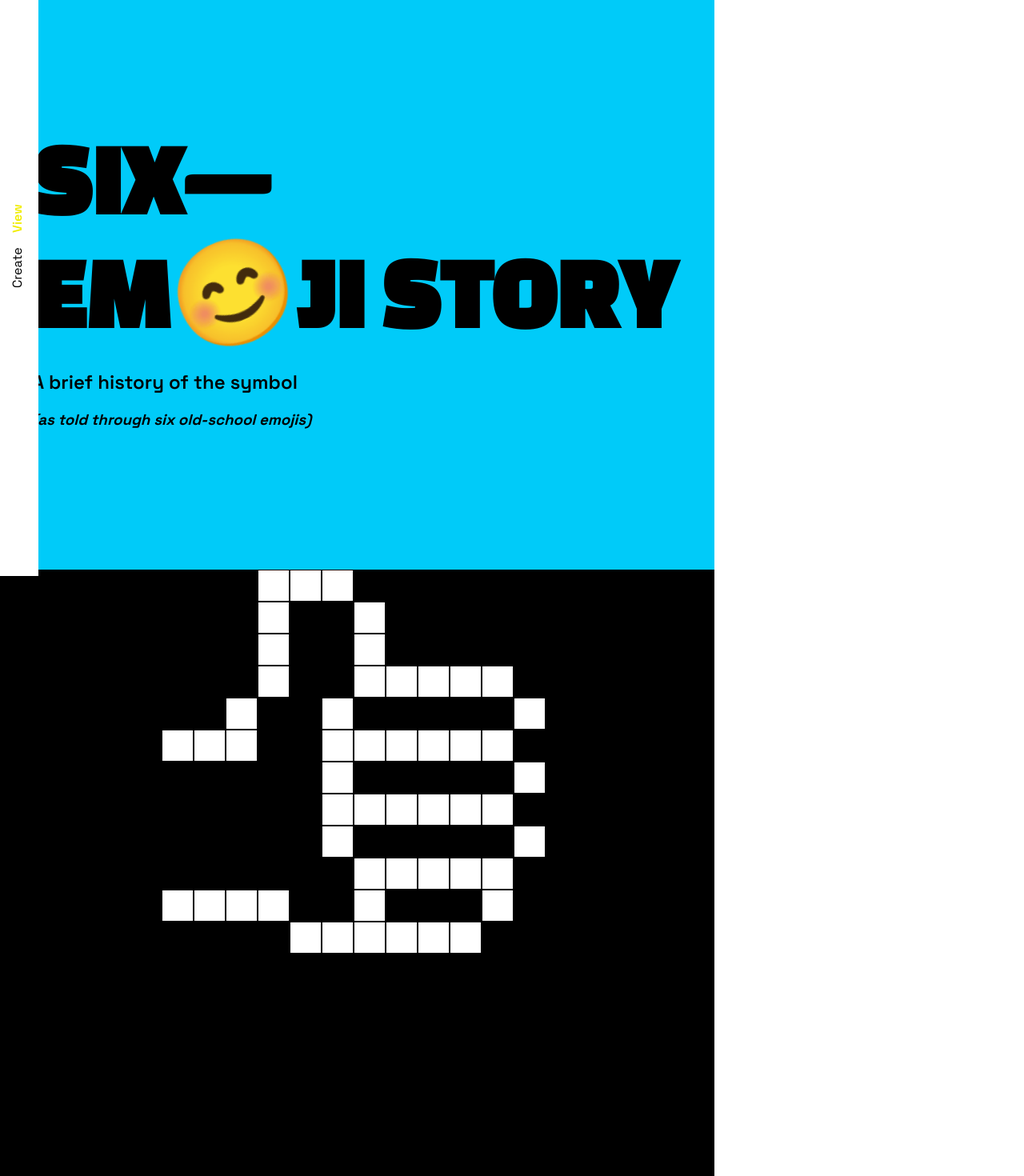
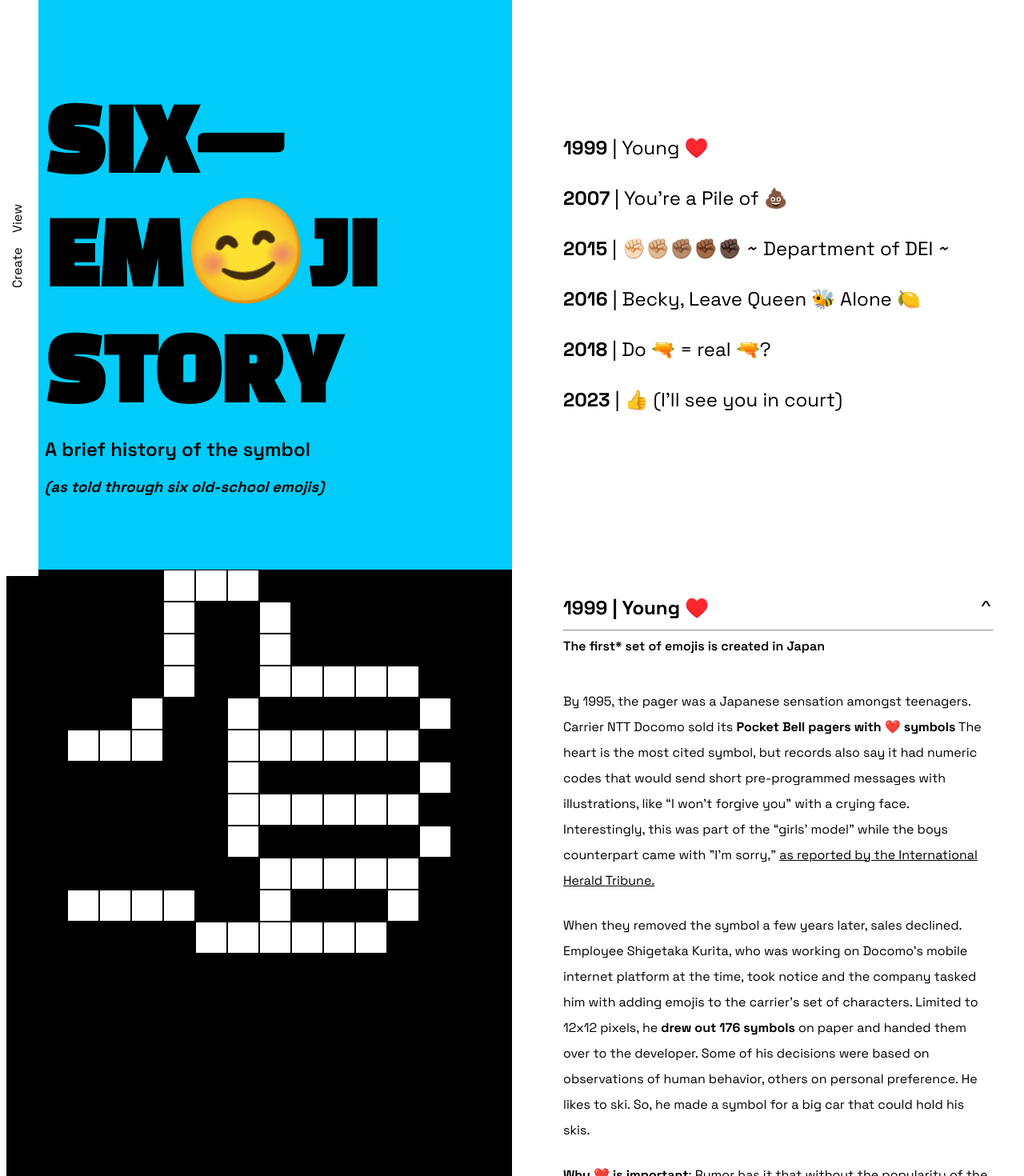
Before and after one commit to divya-mehra/sixemojistory, a React (Vite) app: page / in a window 1280 px wide. Shown: the part 80-1550 px from the top of the page at 80% size. Built offline with nearby package versions, Linux system fonts and the light colour scheme; a web font is replaced by a local one.

Commit message:
chang to grid

```diff
--- a/src/App.css
+++ b/src/App.css
@@ -44,6 +44,16 @@
   display: flex;
   position: relative;
 }
+
+.test {
+  width: 100vw;
+  height: 100vh;
+}
+
+.story {
+  width: 100vw;
+}
+
 /*
 .leftSide {
   position: absolute;
--- a/src/App.jsx
+++ b/src/App.jsx
@@ -1,5 +1,6 @@
 import { useState } from "react";
 import "./App.css";
+import MainStory from "./story/MainStory";
 import StoryLeft from "./story/storyLeft";
 import StoryRight from "./story/storyRight";
 import StartPanelLeft from "./panels/start-panel/StartPanelLeft";
@@ -8,7 +9,8 @@ import UserStartPanelLeft from "./panels/start-panel/UserStartPanelLeft";
 import UserStartPanelRight from "./panels/start-panel/UserStartpanelRight";
 import SideStickyNav from "./story/SideStickyNav";
 
-import { Grid, Paper } from '@mui/material';
+import { Grid, Paper } from "@mui/material";
+import StartPanelChapter from "./panels/start-panel/StartPanelChapter";
 
 function App() {
   const emojis = [
@@ -29,28 +31,27 @@ function App() {
       name: "hand",
       number: "2015",
       title: "✊🏻✊🏼✊🏽✊🏾✊🏿 ~ Department of DEI ~",
-      subtitle:
-        "Unicode adds five skin tone modifiers to its standard yellow",
+      subtitle: "Unicode adds five skin tone modifiers to its standard yellow",
     },
     {
       name: "bee",
       number: "2016",
       title: "Becky, Leave Queen 🐝 Alone 🍋",
-      subtitle: "Pop star Beyonce's release of Lemonade leads to a misunderstanding on chef Rachel Ray's Instagram",
+      subtitle:
+        "Pop star Beyonce's release of Lemonade leads to a misunderstanding on chef Rachel Ray's Instagram",
     },
     {
       name: "pistol",
       number: "2018",
       title: " Do 🔫 = real 🔫?",
       subtitle: "Apple replaces the pistol with a water gun",
-
-
     },
     {
       name: "thumbsup",
       number: "2023",
       title: "👍 (I'll see you in court)",
-      subtitle: "A Canadian judge rules that the thumbs up emoji can be considered a contractual signature",
+      subtitle:
+        "A Canadian judge rules that the thumbs up emoji can be considered a contractual signature",
     },
   ];
 
@@ -64,23 +65,31 @@ function App() {
 
   return (
     <>
-        <div className={(isLight) ? "contentWrapper" : "contentWrapper textLight" }>
+      <div className={isLight ? "contentWrapper" : "contentWrapper textLight"}>
+        <SideStickyNav />
 
-        <SideStickyNav
-        />
-        <Grid container spacing={2}>
-        {/* <div className="leftSide"> */}
-          <div id="LearnStory">
-            <StartPanelLeft />
-            <StoryLeft
-              currentEmoji={currentEmoji}
-              emojis={emojis}
-              user={false}
-            />
+        <Grid>
+          {/* first start section */}
+          <div className="test">
+            <Grid container spacing={2}>
+              <Grid item xs={6}>
+                <StartPanelLeft />
+              </Grid>
+              <Grid item xs={6}>
+                <StartPanelRight emojis={emojis} />
+              </Grid>
+            </Grid>
+          </div>
+          {/* end start section */}
 
-            {/* User Story */}
+          {/* story section */}
+          <div id="LearnStory" className="story">
+            <MainStory currentEmoji={currentEmoji} setCurrentEmoji={setCurrentEmoji} emojis={emojis} />
           </div>
-          <div id="CreateStory">
+
+          {/* deal with this bit later */}
+
+          {/* <div id="CreateStory">
             <UserStartPanelLeft />
             <StoryLeft
               currentEmoji={currentUserEmoji}
@@ -90,24 +99,16 @@ function App() {
               setToLight={setToLight}
             />
           </div>
-        {/* </div> */}
-        {/* <div className="rightSide"> */}
-          <StartPanelRight emojis={emojis} />
-          <StoryRight
-            currentEmoji={currentEmoji}
-            setCurrentEmoji={setCurrentEmoji}
-            emojis={emojis}
-            user={false}
-          />
-          {/* User Story */}
+
           <UserStartPanelRight />
           <StoryRight
             currentEmoji={currentUserEmoji}
             setCurrentEmoji={setCurrentUserEmoji}
             emojis={userEmojis}
             user={true}
-          />
-        {/* </div> */}
+          /> */}
+
+
         </Grid>
       </div>
     </>
--- /dev/null
+++ b/src/story/MainStory.jsx
@@ -0,0 +1,25 @@
+import { useState } from "react";
+import { Grid, Paper } from "@mui/material";
+
+import StoryLeft from "./storyLeft";
+import StoryRight from "./storyRight";
+
+const MainStory = ({currentEmoji, setCurrentEmoji, emojis}) => {
+  return (
+    <Grid container spacing={2}>
+      <Grid item xs={6}>
+        <StoryLeft currentEmoji={currentEmoji} emojis={emojis} user={false} />
+      </Grid>
+      <Grid item xs={6}>
+        <StoryRight
+          currentEmoji={currentEmoji}
+          setCurrentEmoji={setCurrentEmoji}
+          emojis={emojis}
+          user={false}
+        />
+      </Grid>
+    </Grid>
+  );
+};
+
+export default MainStory;
```
